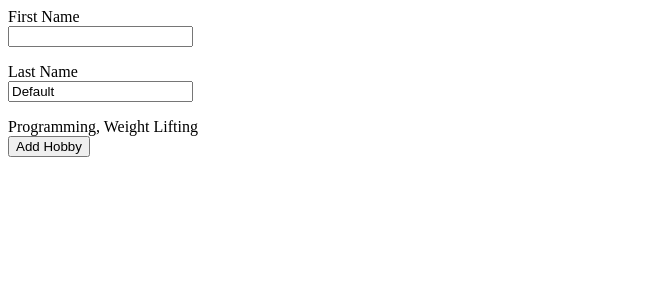
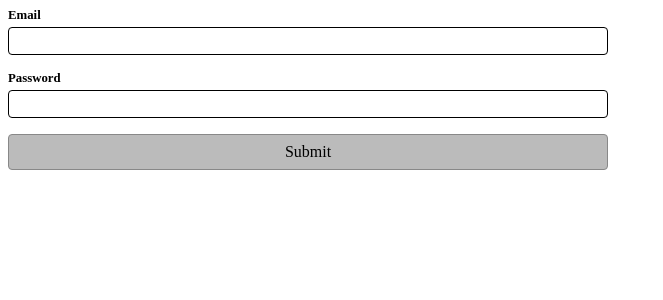
Before and after one commit to sagaraItelasoft/react-begineer-vite, a React (Vite) app: page / in a window 1280 px wide. Shown: the top 300 px of the page, without its empty margins (0-663 px from the left). Built offline with nearby package versions, Linux system fonts and the light colour scheme.

Commit message:
basic form validation project

```diff
--- a/src/App.jsx
+++ b/src/App.jsx
@@ -1,61 +1,6 @@
-import { useLocalStorage } from "./useLocalStorage"
+import { StateForm } from "./StateForm"
+import "./styles.css"
 
-function App() {
-  const [firstName, setFirstName] = useLocalStorage("FIRST_NAME", "")
-
-  const [lastName, setLastName] = useLocalStorage("LAST_NAME", () => {
-    return "Default"
-  })
-
-  const [hobbies, setHobbies] = useLocalStorage("HOBBIES", [
-    "Programming",
-    "Weight Lifting",
-  ])
-
-  return (
-    <>
-      <div
-        style={{
-          display: "flex",
-          flexDirection: "column",
-          alignItems: "flex-start",
-          marginBottom: "1rem",
-        }}
-      >
-        <label>First Name</label>
-        <input
-          type="text"
-          value={firstName}
-          onChange={e => setFirstName(e.target.value)}
-        />
-      </div>
-
-      <div
-        style={{
-          display: "flex",
-          flexDirection: "column",
-          alignItems: "flex-start",
-          marginBottom: "1rem",
-        }}
-      >
-        <label>Last Name</label>
-        <input
-          type="text"
-          value={lastName}
-          onChange={e => setLastName(e.target.value)}
-        />
-      </div>
-
-      <div>{hobbies.join(", ")}</div>
-      <button
-        onClick={() =>
-          setHobbies(currentHobbies => [...currentHobbies, "New Hobby"])
-        }
-      >
-        Add Hobby
-      </button>
-    </>
-  )
+export default function App() {
+  return <StateForm />
 }
-
-export default App
--- /dev/null
+++ b/src/StateForm.jsx
@@ -0,0 +1,66 @@
+import { useState, useMemo } from "react"
+import { checkEmail, checkPassword } from "./validators"
+
+export function StateForm() {
+  const [email, setEmail] = useState("")
+  const [password, setPassword] = useState("")
+  const [isAfterFirstSubmit, setIsAfterFirstSubmit] = useState(false)
+
+  const emailErrors = useMemo(() => {
+    return isAfterFirstSubmit ? checkEmail(email) : []
+  }, [isAfterFirstSubmit, email])
+
+  const passwordErrors = useMemo(() => {
+    return isAfterFirstSubmit ? checkPassword(password) : []
+  }, [isAfterFirstSubmit, password])
+
+  function onSubmit(e) {
+    e.preventDefault()
+    setIsAfterFirstSubmit(true)
+
+    const emailResults = checkEmail(email)
+    const passwordResults = checkPassword(password)
+
+    if (emailResults.length === 0 && passwordResults.length === 0) {
+      alert("Success")
+    }
+  }
+
+  return (
+    <form onSubmit={onSubmit} className="form">
+      <div className={`form-group ${emailErrors.length > 0 ? "error" : ""}`}>
+        <label className="label" htmlFor="email">
+          Email
+        </label>
+        <input
+          className="input"
+          type="email"
+          id="email"
+          value={email}
+          onChange={e => setEmail(e.target.value)}
+        />
+        {emailErrors.length > 0 && (
+          <div className="msg">{emailErrors.join(", ")}</div>
+        )}
+      </div>
+      <div className={`form-group ${passwordErrors.length > 0 ? "error" : ""}`}>
+        <label className="label" htmlFor="password">
+          Password
+        </label>
+        <input
+          className="input"
+          type="password"
+          id="password"
+          value={password}
+          onChange={e => setPassword(e.target.value)}
+        />
+        {passwordErrors.length > 0 && (
+          <div className="msg">{passwordErrors.join(", ")}</div>
+        )}
+      </div>
+      <button className="btn" type="submit">
+        Submit
+      </button>
+    </form>
+  )
+}
--- a/src/styles.css
+++ b/src/styles.css
@@ -1,57 +1,62 @@
-#new-todo-form {
+.form {
   display: flex;
   flex-direction: column;
-  max-width: 300px;
+  gap: 1rem;
+  max-width: 600px;
 }
 
-#new-todo-form > * {
-  margin: 0.15rem;
+.form-group {
+  display: flex;
+  flex-direction: column;
+  gap: 0.25rem;
 }
 
-#list {
-  padding: 0;
+.label {
+  font-weight: bold;
+  font-size: 0.8em;
 }
 
-.list-item {
-  list-style: none;
+.input {
+  all: unset;
+  border: 0.05em solid black;
+  border-radius: 0.25em;
+  padding: 0.25em 0.5em;
 }
 
-.list-item-label:hover,
-[data-list-item-checkbox]:hover {
+.form-group.error .input {
+  border-color: hsl(0, 100%, 70%);
+  color: hsl(0, 100%, 70%);
+  background: hsl(0, 100%, 95%);
+}
+
+.form-group.error .label {
+  color: hsl(0, 100%, 70%);
+}
+
+.input:focus {
+  border-color: hsl(200, 100%, 50%);
+}
+
+.btn {
+  all: unset;
+  border: 0.05em solid #888;
+  background-color: #bbb;
+  border-radius: 0.25em;
+  padding: 0.5em 1em;
+  text-align: center;
   cursor: pointer;
 }
 
-.list-item-label:hover > [data-list-item-text] {
-  color: #333;
-  text-decoration: line-through;
+.btn:hover,
+.btn:focus {
+  background-color: #aaa;
 }
 
-[data-list-item-checkbox]:checked ~ [data-list-item-text] {
-  text-decoration: line-through;
-  color: #aaa;
+.btn:focus {
+  outline: auto;
 }
 
-[data-button-delete] {
-  margin-left: 0.5rem;
+.form-group.error .msg {
+  font-size: 0.8em;
+  color: hsl(0, 100%, 70%);
 }
-
-button {
-  cursor: pointer;
-}
-
-[data-button-edit] {
-  margin-left: 0.5rem;
-}
-
-.filter-form {
-  display: flex;
-  gap: 1rem;
-  align-items: center;
-  border-bottom: 1px solid black;
-  padding-bottom: 0.5rem;
-}
-
-.filter-form-group {
-  display: flex;
-  gap: 0.25rem;
-}
--- /dev/null
+++ b/src/validators.js
@@ -0,0 +1,35 @@
+export function checkEmail(email) {
+  const errors = []
+
+  if (email.length === 0) {
+    errors.push("Required")
+  }
+
+  if (!email.endsWith("@webdevsimplified.com")) {
+    errors.push("Must end with @webdevsimplified.com")
+  }
+
+  return errors
+}
+
+export function checkPassword(password) {
+  const errors = []
+
+  if (password.length < 10) {
+    errors.push("Must be at least 10 characters")
+  }
+
+  if (!password.match(/[a-z]/)) {
+    errors.push("Must include at least 1 lowercase letter")
+  }
+
+  if (!password.match(/[A-Z]/)) {
+    errors.push("Must include at least 1 uppercase letter")
+  }
+
+  if (!password.match(/[0-9]/)) {
+    errors.push("Must include at least 1 number")
+  }
+
+  return errors
+}
```
Also changed, not shown: src/RefForm.jsx (added, +72 -0 lines).
